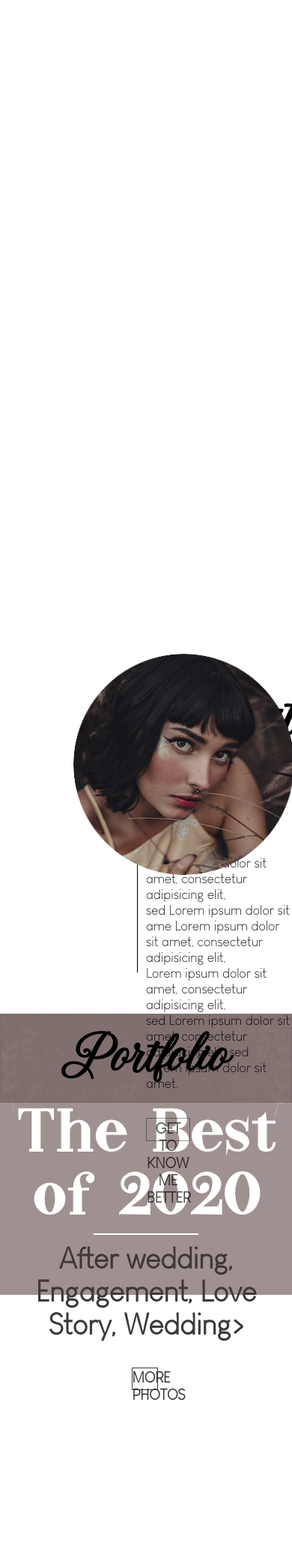
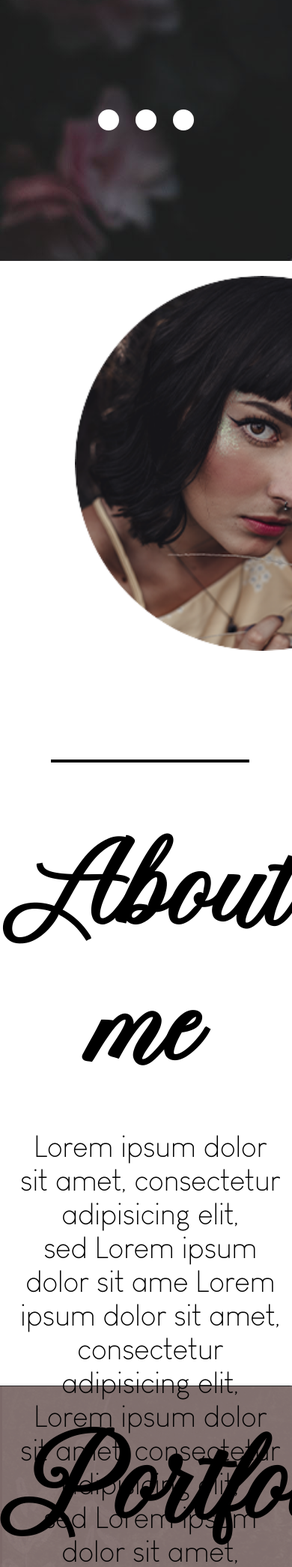
Before and after one commit to Tomy-my/Int-gration-maquette, a PHP site: page /site.html in a window 390 px wide; the page is wider, and only the part inside the window is pictured. Shown: the part 2211-4301 px from the top of that part at 75% size. Run offline with PHP 8.4, Linux system fonts and the light colour scheme.

Commit message:
3 partie responsive

```diff
--- a/css/resolutions.css
+++ b/css/resolutions.css
@@ -16,6 +16,7 @@
     body
     {
         background-position: initial;
+        background-repeat: repeat;
     }
 
     nav
@@ -58,7 +59,7 @@
     text-decoration: none;
     color: #f0eeee;
     padding-top: 50px;
-    font-size: 70px;
+    font-size: 55px;
     margin-top: 20px;
     margin-left: 30px;
 
@@ -199,9 +200,130 @@
     border-radius: 3px;
     }
 
+    .Logo1
+    {
+    width: 400px;
+    height: 400px;
+    margin-top: 100px;
+    }
 
+    #ligne
+    {
+        width: 66%;
+        height: 4px;
+    }
+    section h1
+    {
+        font-size: 120px;
+    }
+    section h2
+    {
+        font-size: 130px;
+    }
+    section p
+    {
+        margin-left: 25px;
+        margin-right: 25px;
+        line-height: 50px;
+        margin-top: 85px;
+    }
 
+    .dot
+    {
+        width: 28px;
+        height: 28px;
+        margin: 50px 9px;
+    }
 
+    .about-me
+    {
+        height: 1500px;
+        width: 103%;
+    }
+
+    .photo-about-me
+    {
+        height: 500px;
+    }
+
+    .ligne-about
+    {
+        width: 66%;
+        height: 4px;
+        margin-top: 665px;
+        margin-left: auto;
+        margin-right: auto;
+    }
+
+    .about-me p
+    {
+        font-size: 40px;
+        text-align: center;
+        margin-left: 25px;
+        margin-right: 25px;
+    }
+
+    .about-me h1
+    {
+        margin-top: 85px;
+        text-align: center;
+        margin-left: auto;
+        font-size: 150px;
+    }
+
+    .about-me h2
+    {
+        width: 45%;
+        height: 53px;
+        font-size: 38px;
+        margin-top: 50px;
+        margin-left: auto;
+        margin-right: auto;
+    }
+
+    .porto
+    {
+        background-size: auto;
+        background-repeat: repeat;
+        margin-top: 1526px;
+        width: 103%;
+        height: 687px;
+    }
+
+    .porto h1
+    {
+        margin-top: 25px;
+    }
+    .porto h2
+    {
+        font-size: 150px;
+        padding-top: 45px;
+    }
+    .porto h3
+    {
+        font-size: 48px;
+        margin-top: 45px;
+        margin-left: 25px;
+        margin-right: 25px;
+    }
+    .porto .more
+    {
+        width: 30%;
+        height: 55px;
+        font-size: 38px;
+        margin-top: 45px;
+        margin-left: auto;
+        margin-right: auto;
+    }
+
+    .ligne-porto
+    {
+        margin-top: 30px;
+        height: 4px;
+        width: 75%;
+        margin-left: auto;
+        margin-right: auto;
+    }
 
 
 
--- a/css/styles.css
+++ b/css/styles.css
@@ -118,7 +118,7 @@ section p
     text-align: center;
     padding: 5px;
     border-radius: 30px;
-    color: rgb(29, 28, 28);
+    color: rgb(255, 255, 255);
     font-size: 45px;
     font-family: 'social';
     text-decoration: none;
--- a/site.html
+++ b/site.html
@@ -95,7 +95,7 @@
             <h2>Portfolio</h2>
             <h1>The  Best  of  2020</h1>
             <div class="ligne-porto"></div>
-            <h3>After wedding, Engagement, Love Story, Wedding></h3>
+            <h3>After wedding, Engagement, Love Story, Wedding</h3>
             <div class="more">MORE PHOTOS</div>
         </div>
 
@@ -127,6 +127,7 @@
                 elLorem ipsum dolor sit amet, consectetur<br>
                 adipisicing elit, sed ditg elit, sed ditg elit, sed dit, sed<br>
             </h3>
+
         </div>
         <div class="video-2">
             <img src="images/video.jpg" class="photo-video">
```
